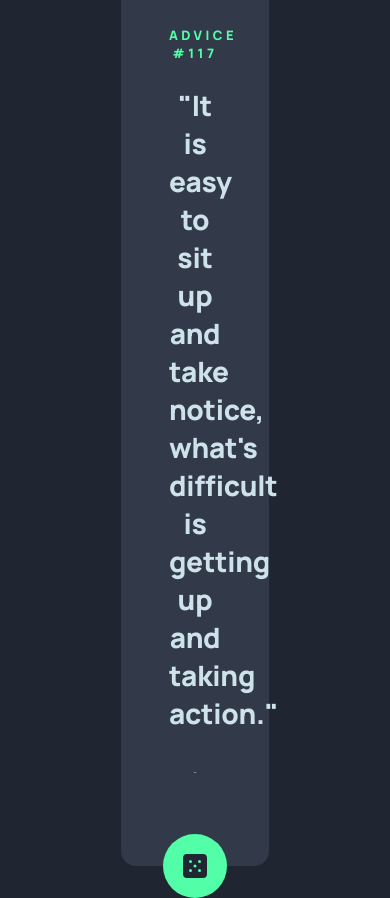
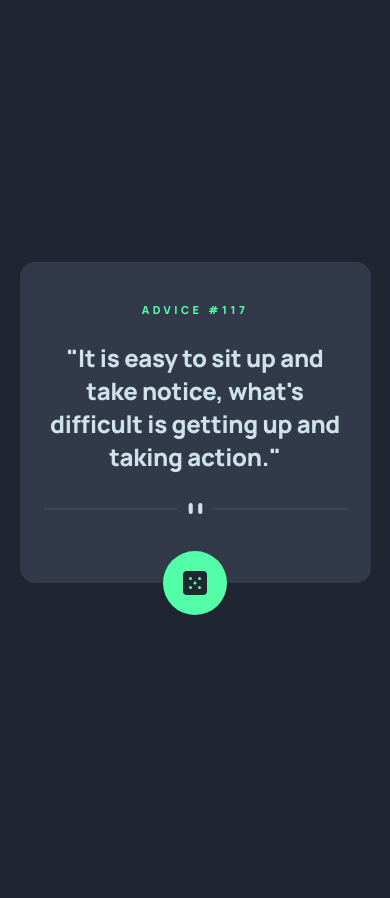
Before and after one commit to hooiyan/fem-advice-generator-app, a plain HTML site: page index.html in a window 390 px wide. After the commit the page ends 844 px from the top, so only its background shows below. Drawn offline with Linux system fonts and the light colour scheme.

Commit message:
Make it mobile responsive

```diff
--- a/style.css
+++ b/style.css
@@ -31,15 +31,11 @@ body {
 main {
   background-color: var(--dark-grayish-blue);
   border-radius: 15px;
-  /* margin: auto 350px; */
-  padding: 48px;
+  padding: 48px 48px 72px 48px;
   position: relative;
   text-align: center;
-  /* height: 364px;
-  width: 540px; */
   height: auto;
   width: 38%;
-  /* width: fit-content; */
 }
 
 main h1 {
@@ -58,7 +54,6 @@ main p {
 }
 
 .divider {
-  margin-bottom: 40px;
   width: 100%;
 }
 
@@ -82,3 +77,50 @@ main p {
 .dice:hover {
   box-shadow: 0 0 40px -5px var(--neon-green);
 }
+
+/* Media queries */
+@media only screen and (max-width: 1300px) {
+  main {
+    width: 45%;
+  }
+}
+
+@media only screen and (max-width: 1080px) {
+  main {
+    width: 50%;
+  }
+}
+
+@media only screen and (max-width: 768px) {
+  main {
+    width: 65%;
+  }
+}
+
+@media only screen and (max-width: 600px) {
+  main {
+    padding: 40px 24px 64px 24px;
+    width: 80%;
+  }
+
+  main h1 {
+    font-size: 1.1rem;
+  }
+
+  main p {
+    font-size: 2.4rem;
+    margin-bottom: 24px;
+  }
+}
+
+@media only screen and (max-width: 550px) {
+  main {
+    width: 90%;
+  }
+}
+
+@media only screen and (max-width: 350px) {
+  main {
+    padding: 40px 16px 64px 16px;
+  }
+}
```
